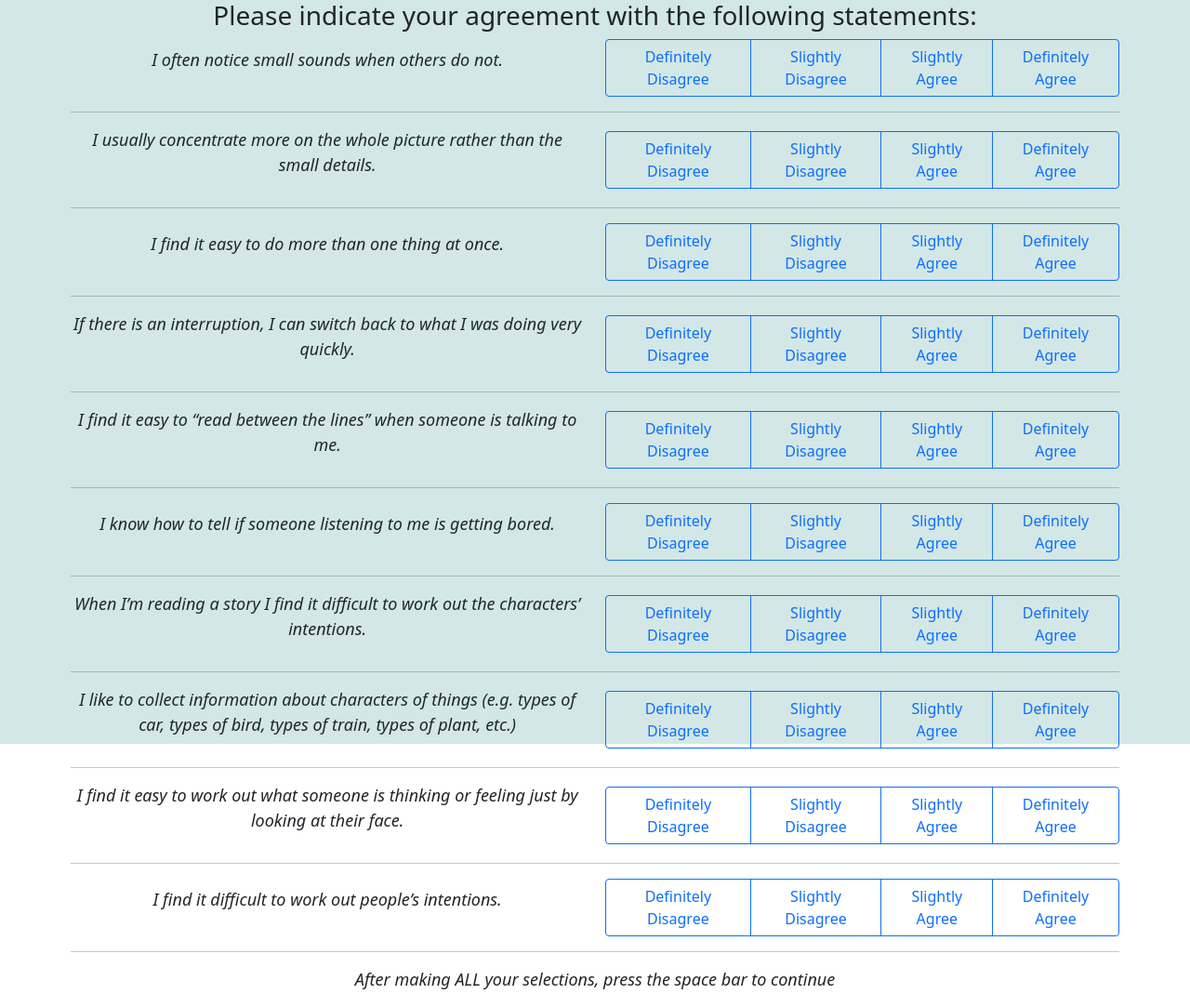
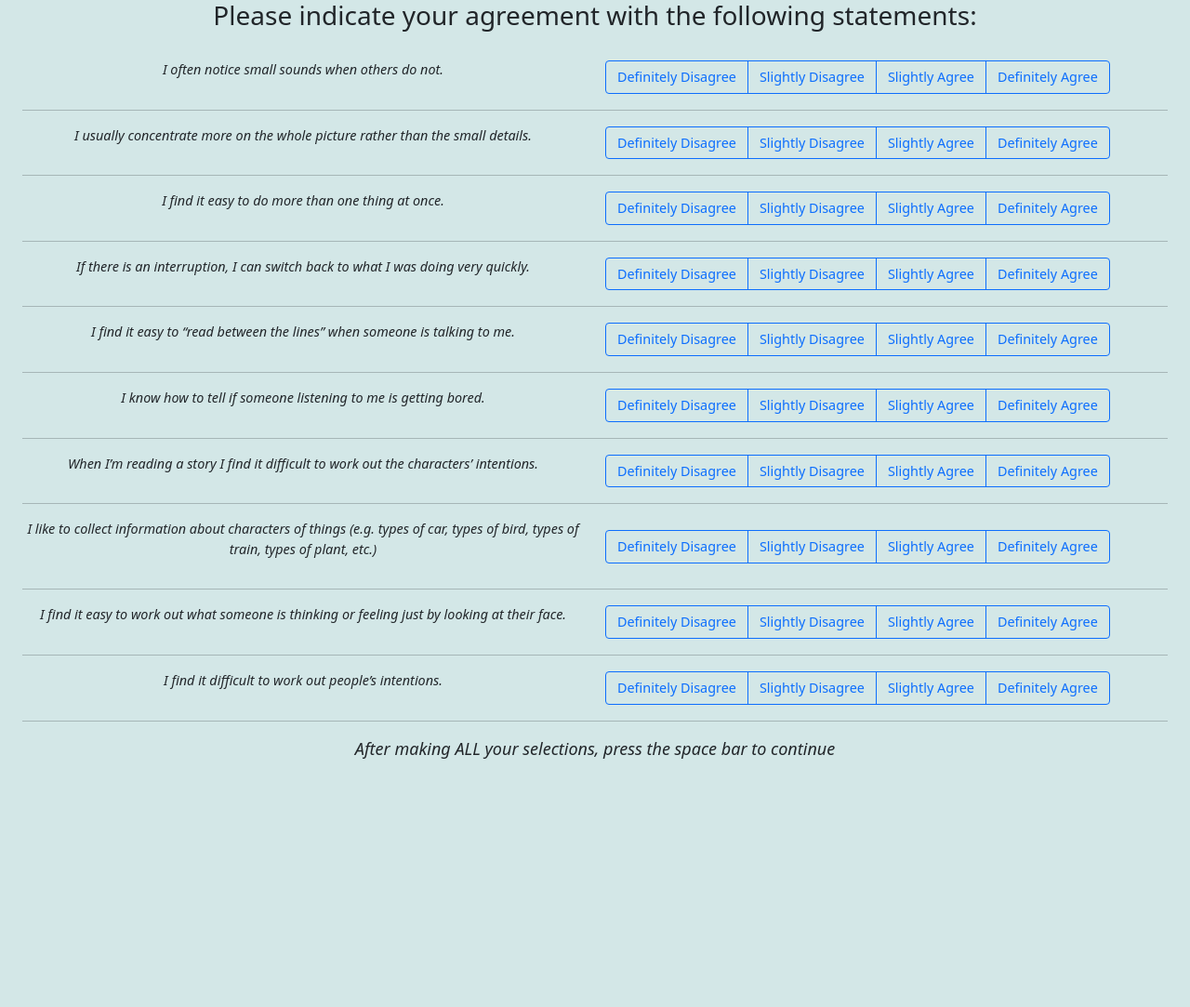
Before and after one commit to BryanGonzalez262/KnowledgeBeliefASD, a Flask app: page /aq_10 in a window 1280 px wide. Shown: the whole page at 93% size. After the commit the page ends 816 px from the top, so only its background shows below. Run offline with Flask 2, Linux system fonts and the light colour scheme; some libraries are stand-ins or nearby versions.

Commit message:
incorporated feedback. lots of small front end changes

```diff
--- a/KnowledgeBelief/static/css/styles.css
+++ b/KnowledgeBelief/static/css/styles.css
@@ -6,5 +6,5 @@
 
 label.btn.btn-outline-primary{
     width: inherit;
-    font-size: 1.5em;
+    font-size: calc(.6rem + .6vw);
 }
--- a/KnowledgeBelief/templates/aq_10.html
+++ b/KnowledgeBelief/templates/aq_10.html
@@ -63,17 +63,17 @@
      <style>
          label.btn.btn-outline-primary{
              width: inherit;
-             font-size: 1em;
+             font-size: calc(.5rem + .5vw);
          }
      </style>
-    <div class="row justify-content-center align-self-center text-center"><h3>Please indicate your agreement with the following statements:</h3></div>
-    <div class="row justify-content-center align-self-center">
-        <div class="col-lg-11">
+    <div class="row justify-content-center align-self-center text-center" style="height: 8vh;"><h3>Please indicate your agreement with the following statements:</h3></div>
+    <div class="row justify-content-center align-self-center" style="background: rgb(211, 231, 231);">
+        <div class="col-lg-12">
             {% for item in q_items %}
             <div class="row justify-content-center align-self-center" id="rating_group" style="align-items: center;">
-                <div class="col"><p class="text-center" style="font-size: large; font-style:italic;">{{ item }}</p></div>
+                <div class="col"><p class="text-center" style="font-size: calc(.5rem + .5vw); font-style:italic;">{{ item }}</p></div>
                 <div class="col">
-                    <div class="btn-group" role="group" aria-label="Basic radio toggle button group" id="AQ_rating_{{ loop.index }}">
+                    <div class="btn-group" role="group" aria-label="Basic radio toggle button group" id="AQ_rating_{{ loop.index }}" style="font-size:calc(.5rem + .5vw);" >
                         <input type="radio" class="btn-check" name="btnradio_{{ loop.index }}" id="btnradio1_{{ loop.index }}" value="1" autocomplete="off">
                         <label class="btn btn-outline-primary" for="btnradio1_{{ loop.index }}">Definitely Disagree</label>
 
--- a/KnowledgeBelief/templates/base.html
+++ b/KnowledgeBelief/templates/base.html
@@ -26,7 +26,7 @@
         {% block js %}
         {% endblock %}
 
-        <div class="container-fluid">
+        <div class="container-fluid" style="background: rgb(211, 231, 231);">
             <div class="row justify-content-center" id="stage_row">
                 {% block stage %}
                     This the base template
--- a/KnowledgeBelief/templates/instruct.html
+++ b/KnowledgeBelief/templates/instruct.html
@@ -27,7 +27,7 @@
                     <div class="carousel-item active" style="font-family: monospace;">
                     <div class="row justify-content-center" style="height: 75vh;">
                         <div class="col-sm-9 text-center" style="align-self: center;">
-                            <p style="font-size: xxx-large;">{{ m|string }}</p>
+                            <p style="font-size:calc(1rem + 1vw);">{{ m|string }}</p>
                         <br><br>
                         </div>
                     </div>
@@ -36,7 +36,7 @@
                 <div class="carousel-item" style="font-family: monospace;">
                     <div class="row justify-content-center" style="height: 75vh;">
                         <div class="col-sm-9 text-center" style="align-self: center;">
-                            <p style="font-size: xxx-large;">{{ m|safe }}</p>
+                            <p style="font-size: calc(1rem + 1vw);">{{ m|safe }}</p>
                         <br><br>
                         </div>
                     </div>
--- a/KnowledgeBelief/utils.py
+++ b/KnowledgeBelief/utils.py
@@ -107,7 +107,8 @@ fel_p1_expln = "Even though it is true, it should sound weird to say that John b
 fp1 = {'story': fel_p1, 'target': fel_p1_target, 'explain':fel_p1_expln, 'correct': [1, 2, 3]}
 
 fel_p2 = ["Carrie needed a hammer to hang a painting she just bought,",
-          "so she went over to David's house and borrowed a hammer from him.", ".", "."]
+          "so she went over to David's house and borrowed a hammer from him.",
+          "She used the hammer to hang the painting.", "Then returned the hammer to David."]
 
 fel_p2_target = "Carrie didn't borrow a hammer from David."
 fel_p2_expln = "Even though it is false, this statement sounds completely normal. Saying this sentence doesn't imply anything strange at all - it is just straightforwardly false. This statement sounded normal but was false."
--- a/KnowledgeBelief/views.py
+++ b/KnowledgeBelief/views.py
@@ -12,7 +12,7 @@ json_fp = 'KnowledgeBelief/static/stim_data/KB_stim.json'
 with open(json_fp, 'r') as j:
     stim = json.loads(j.read())
 
-n_trials = 1
+n_trials = 2
 n_fel_trials = 2
 comp_code = "XXXX"
 
```
Also changed, not shown: KnowledgeBelief/templates/fel_practice.html (+14 -8 lines), KnowledgeBelief/templates/fel_story.html (+9 -7 lines), KnowledgeBelief/templates/story.html (+4 -4 lines).
